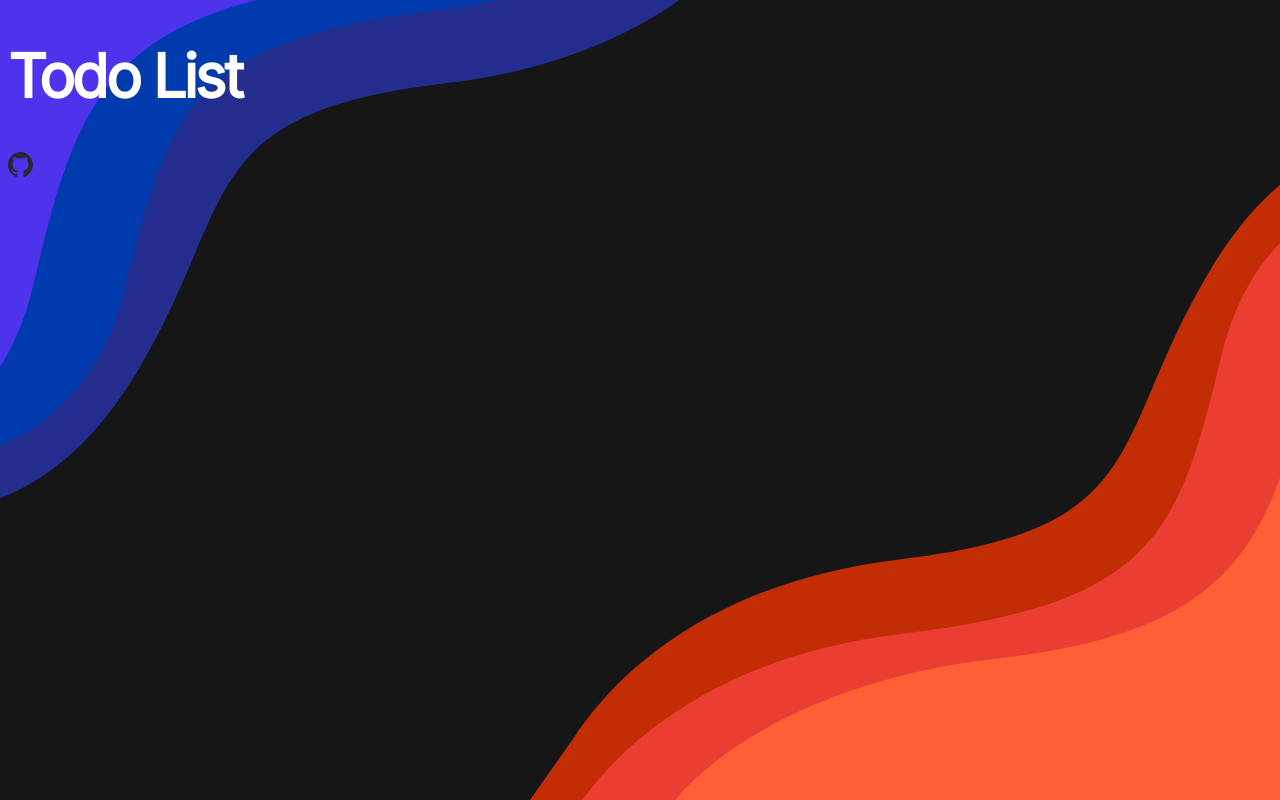
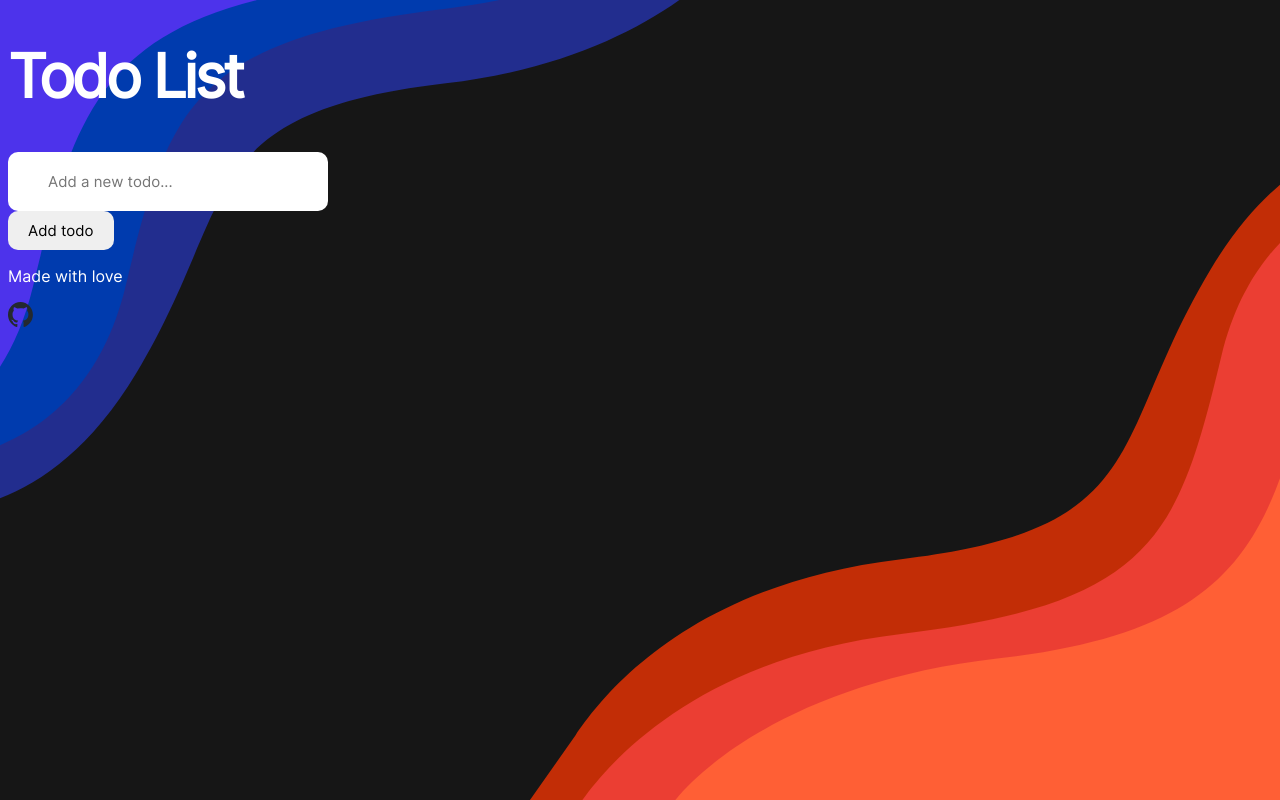
Before and after one commit to juanburg98/todo-list, a website built with Vite: page index.html in a window 1280 px wide. Built offline with nearby package versions, Linux system fonts and the light colour scheme.

Commit message:
Add form and footer

```diff
--- a/index.html
+++ b/index.html
@@ -13,8 +13,18 @@
   <header>
     <h1 class="title">Todo List</h1>
   </header>
-  <main></main>
+  <main>
+    <div>
+      <form>
+        <input class="inputTodo" type="text" placeholder="Add a new todo..." />
+      </form>
+    </div>
+    <div>
+      <button class="btnStyle" id="btnSubmit">Add todo</button>
+    </div>
+  </main>
   <footer>
+    <p class="simpleText">Made with love</p>
     <a href="http://" target="_blank" rel="noopener noreferrer">
       <img src="/github.svg" alt="Github repo" width="25px">
     </a>
```
